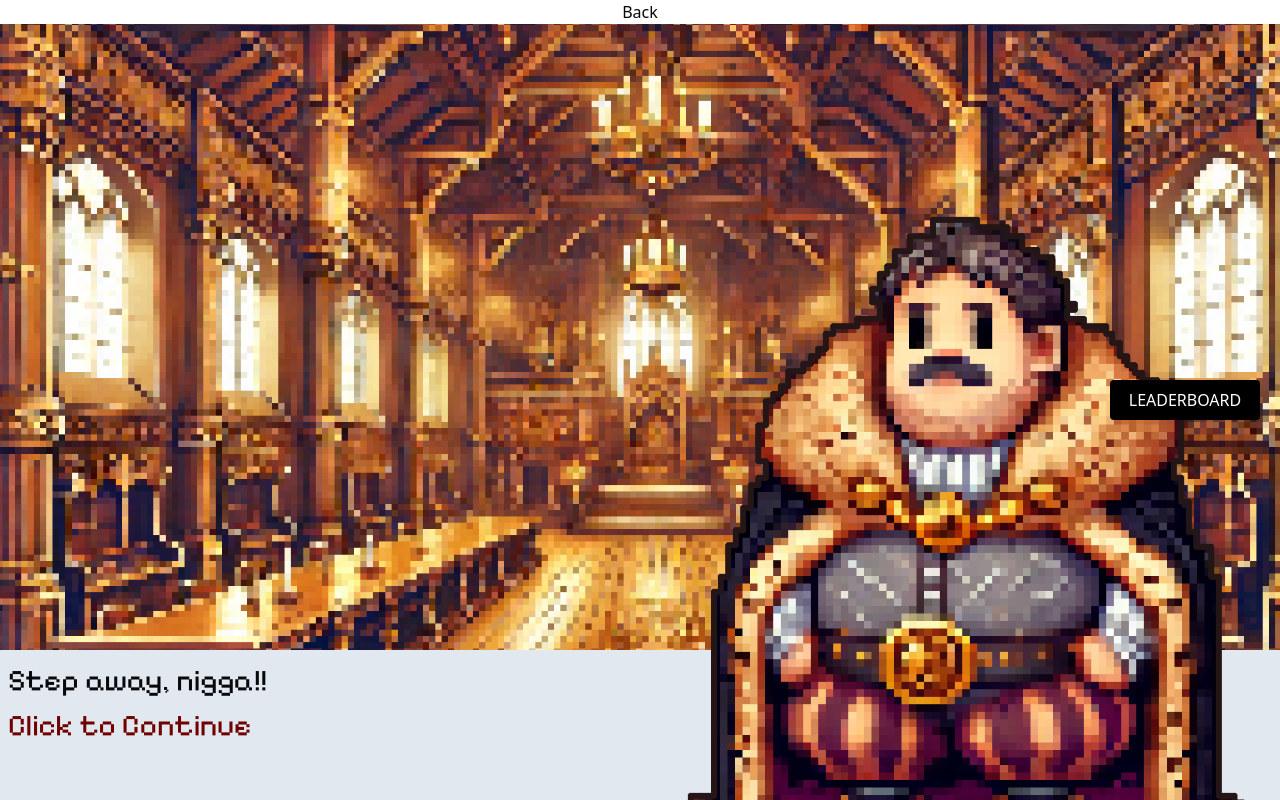
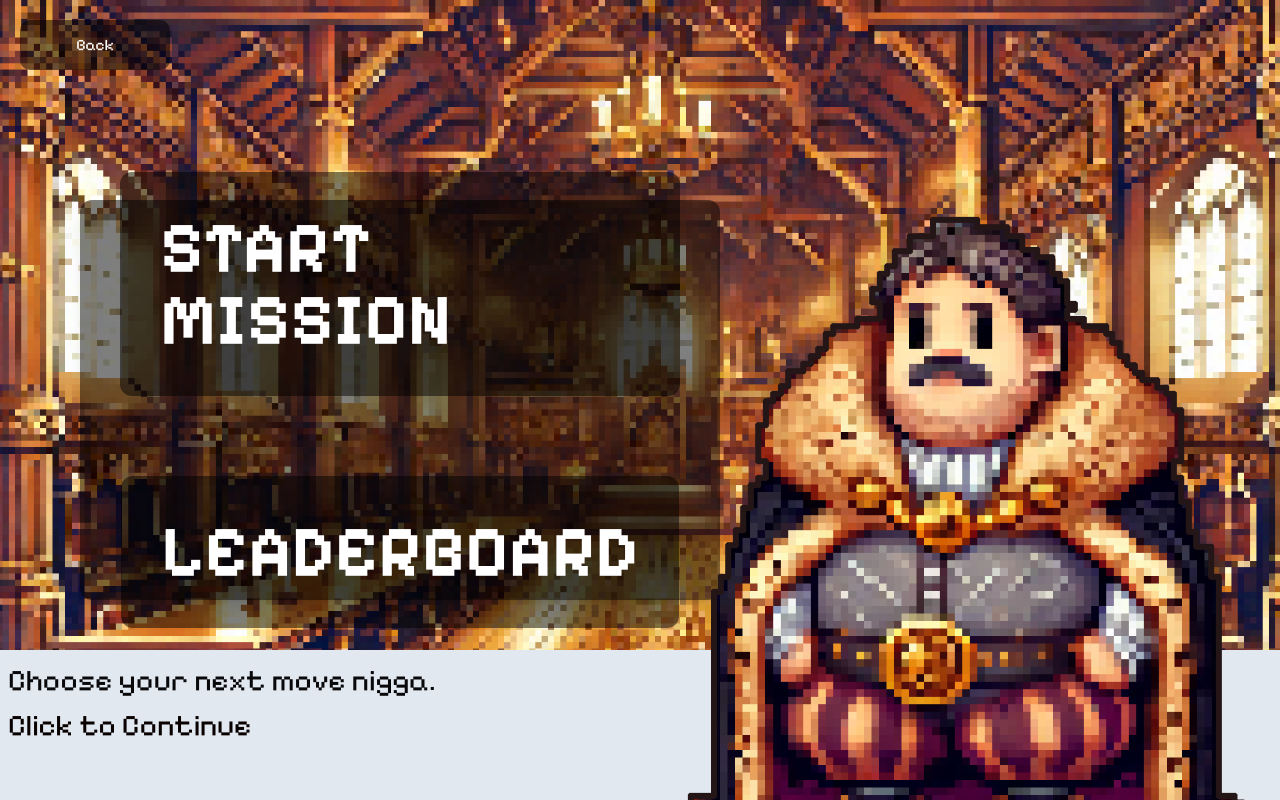
Before and after one commit to strokmateo/epic_project, a React (Vite) app in the folder frontend/: page /town-hall in a window 1280 px wide. Built offline with nearby package versions, Linux system fonts and the light colour scheme.

Commit message:
Finished town-hall (no nav to battle), and leaderboard, apptsx error fixed

```diff
--- a/frontend/src/App.tsx
+++ b/frontend/src/App.tsx
@@ -7,7 +7,7 @@ import TownHall from "./pages/houses/TownHall";
 import Tavern from "./pages/houses/Tavern";
 import Alley from "./pages/houses/Alley";
 import WizardHut from "./pages/houses/WizardHut";
-import Leaderboard from "./pages/leaderboard/leaderboard";
+import Leaderboard from "./pages/leaderboard/Leaderboard";
 
 function App() {
     return (
--- a/frontend/src/pages/houses/TownHall.tsx
+++ b/frontend/src/pages/houses/TownHall.tsx
@@ -1,4 +1,4 @@
-import React from "react";
+import React, { useState } from "react";
 import { useNavigate } from "react-router-dom";
 import CharacterDialog from "../../components/game-ui/characterDialog";
 
@@ -16,28 +16,66 @@ const TownHall: React.FC = () => {
         backgroundPosition: "center",
         backgroundRepeat: "no-repeat",
     };
+
+    const [isHovered, setIsHovered] = useState(false);
+
+    const handleMouseEnter = () => {
+        setIsHovered(true);
+    };
+
+    const handleMouseLeave = () => {
+        setIsHovered(false);
+    };
     return (
-        <div style={backgroundStyle } className="w-screen h-screen bg-cover flex flex-col justify-between relative overflow-hidden">
+        <div
+            style={backgroundStyle}
+            className="animate-fade-in w-screen h-screen bg-cover flex flex-col justify-end relative overflow-hidden font-pixel"
+        >
+            {/* <button
+                style={{ backgroundColor: "black", width: "150px" }}
+                className="fixed left-20 top-1/2 -translate-y-1/2 bg-blue-500 text-white px-4 py-2 rounded z-40"
+                onClick={() => navigate("/leaderboard")}
+            >
+                LEADERBOARD
+            </button> */}
             <button
-                style={{ backgroundColor: "white" }}
+                style={{
+                    backgroundColor: "rgba(0, 0, 0, 0.5)",
+                    color: "white",
+                    width: "150px",
+                    position: "absolute",
+                    top: "20px",
+                    left: "20px",
+                    height: "50px",
+                    borderRadius: "10px",
+                    zIndex: 40,
+                }}
                 onClick={() => navigate("/map")}
             >
                 Back
             </button>
-
-            <button
-                style={{ backgroundColor: "black", width: "150px" }}
-                className="fixed right-5 top-1/2 -translate-y-1/2 bg-blue-500 text-white px-4 py-2 rounded z-40"
-                onClick={() => navigate("/leaderboard")}
-            >
-                LEADERBOARD
-            </button>
+            <div className="animate-fade-in absolute top-1/4 left-20 w-1/2 h-1/2 bg-black bg-opacity-50 rounded-xl shadow-lg flex flex-col items-center justify-center">
+                <h1
+                    className="text-white text-7xl font-bold m-10 bg-black bg-opacity-50 hover:bg-opacity-100 p-10 rounded-xl transition-all duration-300 hover:scale-105 cursor-pointer"
+                    //onClick={() => navigate("/battle-screen")}
+                    onMouseEnter={handleMouseEnter}
+                    onMouseLeave={handleMouseLeave}
+                >
+                    START MISSION
+                </h1>
+                <h1
+                    className="text-white text-7xl font-bold m-10 bg-black bg-opacity-50 hover:bg-opacity-100 p-10 rounded-xl transition-all duration-300 hover:scale-105 cursor-pointer"
+                    onClick={() => navigate("/leaderboard")}
+                    onMouseEnter={handleMouseEnter}
+                    onMouseLeave={handleMouseLeave}
+                >
+                    LEADERBOARD
+                </h1>
+            </div>
             <CharacterDialog
-                            characterSrc="src/assets/images/rich-man-1.png"
-                            text={
-                                "Step away, nigga!!"
-                            }
-                        />
+                characterSrc="src/assets/images/rich-man-1.png"
+                text="Choose your next move nigga."
+            />
         </div>
     );
 };
--- a/frontend/src/pages/leaderboard/Leaderboard.tsx
+++ b/frontend/src/pages/leaderboard/Leaderboard.tsx
@@ -15,10 +15,21 @@ const Leaderboard: React.FC = () => {
         backgroundRepeat: "no-repeat",
     };
     return (
-        <div style={backgroundStyle} className="overflow-hidden font-pixel">
+        <div
+            style={backgroundStyle}
+            className="animate-fade-in overflow-hidden font-pixel"
+        >
             <button
                 style={{
-                    backgroundColor: "white",
+                    backgroundColor: "rgba(0, 0, 0, 0.5)",
+                    color: "white",
+                    width: "150px",
+                    position: "absolute",
+                    top: "20px",
+                    left: "20px",
+                    height: "50px",
+                    borderRadius: "10px",
+                    zIndex: 40,
                 }}
                 onClick={() => navigate("/town-hall")}
             >
```
